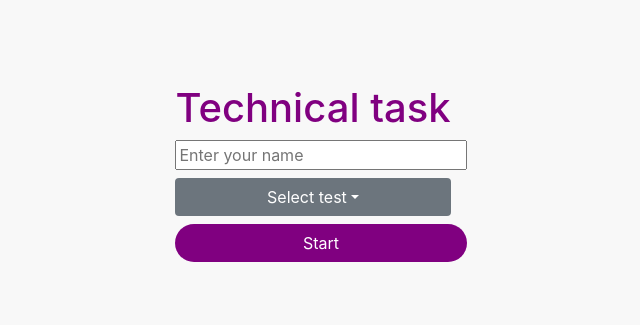
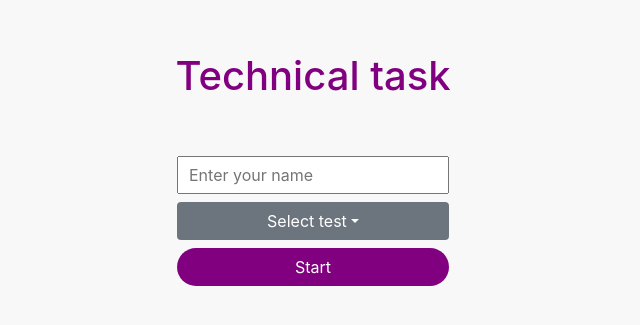
Before and after one commit to aleksandrgilarov/frontend-test, a Vue app: page / in a window 1280 px wide. Shown: the part 227-552 px from the top of the page, without its empty margins (327-967 px from the left). Built offline with nearby package versions, Linux system fonts and the light colour scheme.

Commit message:
Add more styling for the first screen

```diff
--- a/src/App.vue
+++ b/src/App.vue
@@ -1,21 +1,30 @@
 <template>
   <div id="app">
-    <div class="container-fluid full-height centered bg-grey">
+    <div class="container-fluid full-height flex-center flex-column bg-grey">
       <div class="row">
         <div class="col">
-          <h1 class="m-md-2 brand-primary-color">Technical task</h1>
-          <input type="text" placeholder="Enter your name" class="m-md-2 w-100">
+          <h1 class="mb-5 brand-primary-color">Technical task</h1>
+        </div>
+      </div>
+      <div class="row">
+        <div class="col">
+          <div class="group m-md-2">
+            <input id="name" type="text" placeholder="Enter your name" class="w-100">
+            <label for="name">Enter your name</label>
+          </div>
           <b-dropdown
               text="Select test"
               block
-              class="m-2"
+              class="m-md-2"
               menu-class="w-100"
           >
             <b-dropdown-item href="#">Action</b-dropdown-item>
             <b-dropdown-item href="#">Another action</b-dropdown-item>
             <b-dropdown-item href="#">Something else here</b-dropdown-item>
           </b-dropdown>
-          <button class="btn btn-block rounded-pill m-md-2 bg-brand-primary">Start</button>
+          <div class="m-2">
+            <button class="btn btn-block rounded-pill bg-brand-primary">Start</button>
+          </div>
         </div>
       </div>
     </div>
@@ -43,8 +52,30 @@ export default {
       border-color: transparent;
     }
   }
+  .group {
+    position: relative;
+  }
   input {
     display: block;
+    transition: all 0.1s;
+    font-size: $text-size;
+    padding: 5px 10px;
+  }
+  input:placeholder-shown + label {
+    opacity:0;
+    transform: translateY(100%);
+  }
+  input + label {
+    position: absolute;
+    top: -18px;
+    left: 10px;
+    transition: all 0.1s;
+    opacity:1;
+    font-size: $text-size-sm;
+  }
+  input:focus {
+    outline:0;
+    border-color:$primary;
   }
 }
 </style>
--- a/src/assets/scss/main.scss
+++ b/src/assets/scss/main.scss
@@ -4,7 +4,7 @@
 .full-height {
   height: 100vh;
 }
-.centered {
+.flex-center {
   display: flex;
   justify-content: center;
   align-items: center;
```
